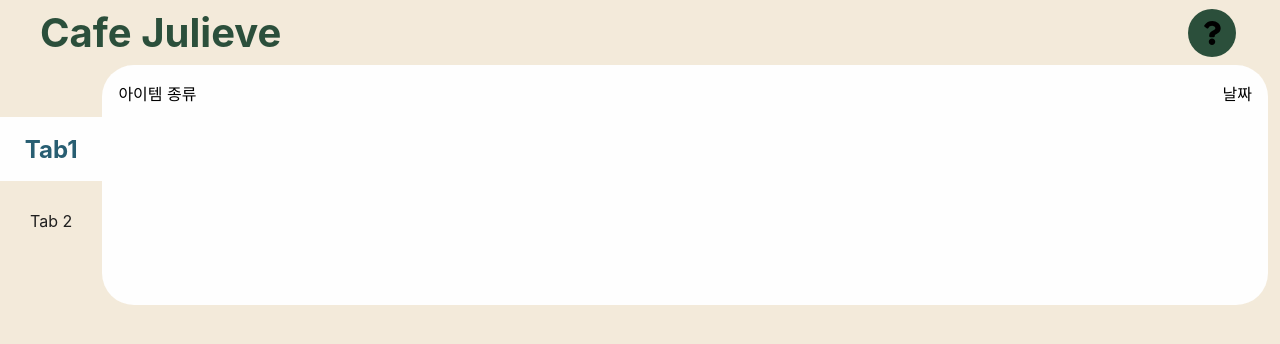
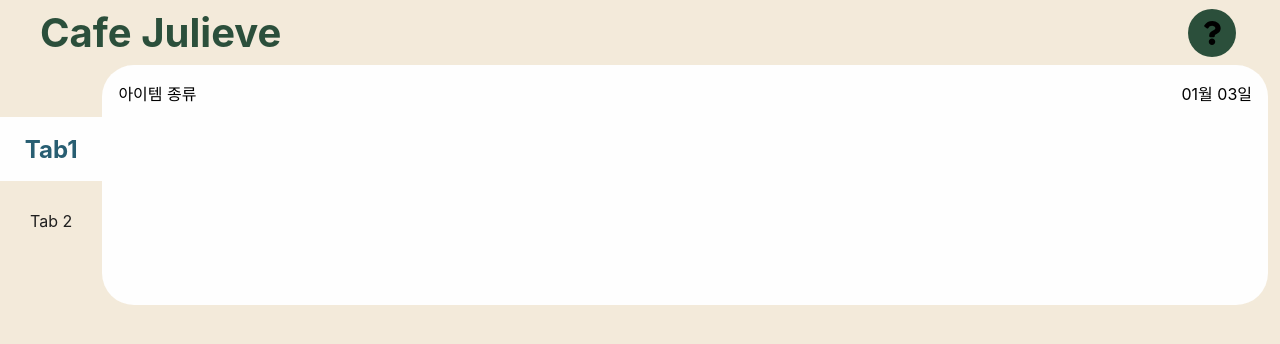
Before and after one commit to 41312432/stock-manager, a React (Create React App) app: page / in a window 1280 px wide. Shown: the top 344 px of the page. Built offline with nearby package versions, Linux system fonts and the light colour scheme.

Commit message:
FEAT: Update section top to represent date using moment

```diff
--- a/src/components/top/top.jsx
+++ b/src/components/top/top.jsx
@@ -1,11 +1,18 @@
 import React from "react";
 import "./top.scss";
+import Moment from "react-moment";
 
-const Top = (props) => (
-  <header className="top">
-    <p>아이템 종류</p>
-    <p>날짜</p>
-  </header>
-);
+const Top = (props) => {
+  const nowTime = Date.now();
+
+  return (
+    <header className="top">
+      <p>아이템 종류</p>
+      <Moment format="MM월 DD일" withTitle>
+        {nowTime}
+      </Moment>
+    </header>
+  );
+};
 
 export default Top;
```
